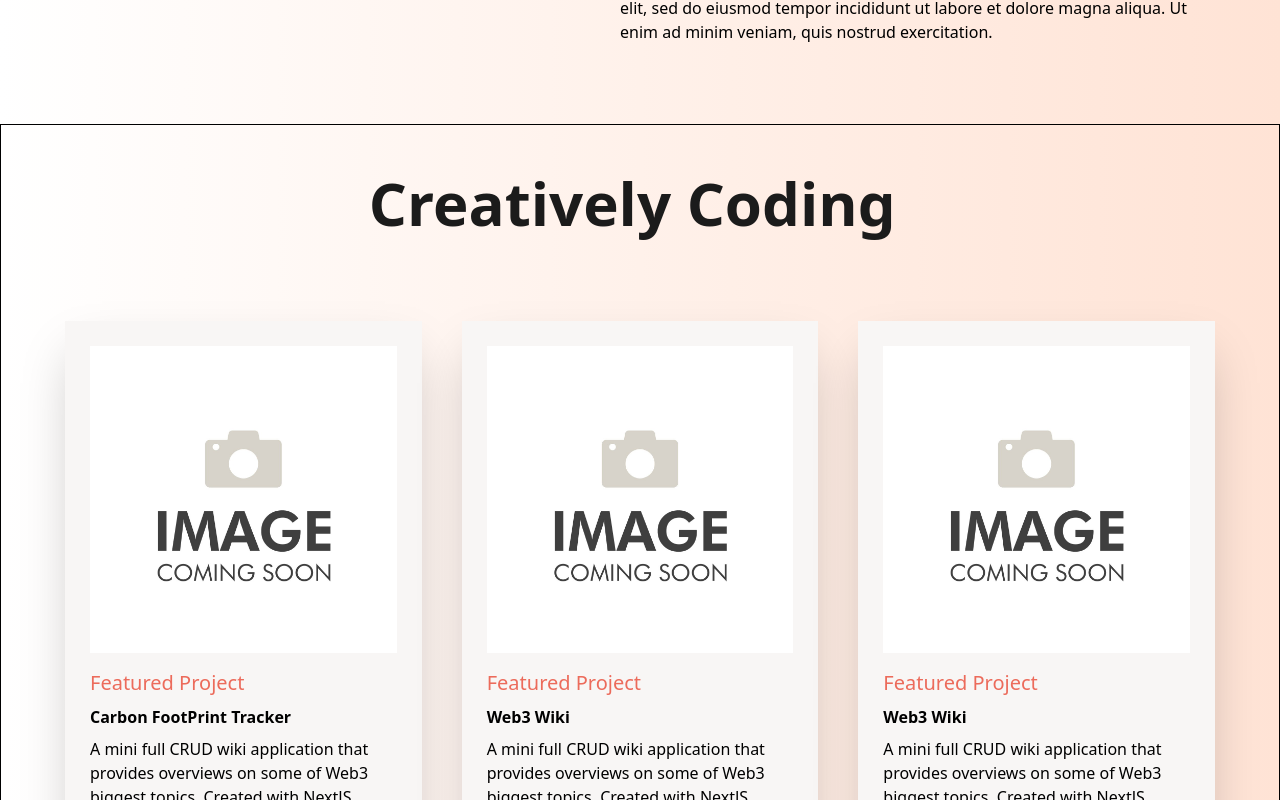
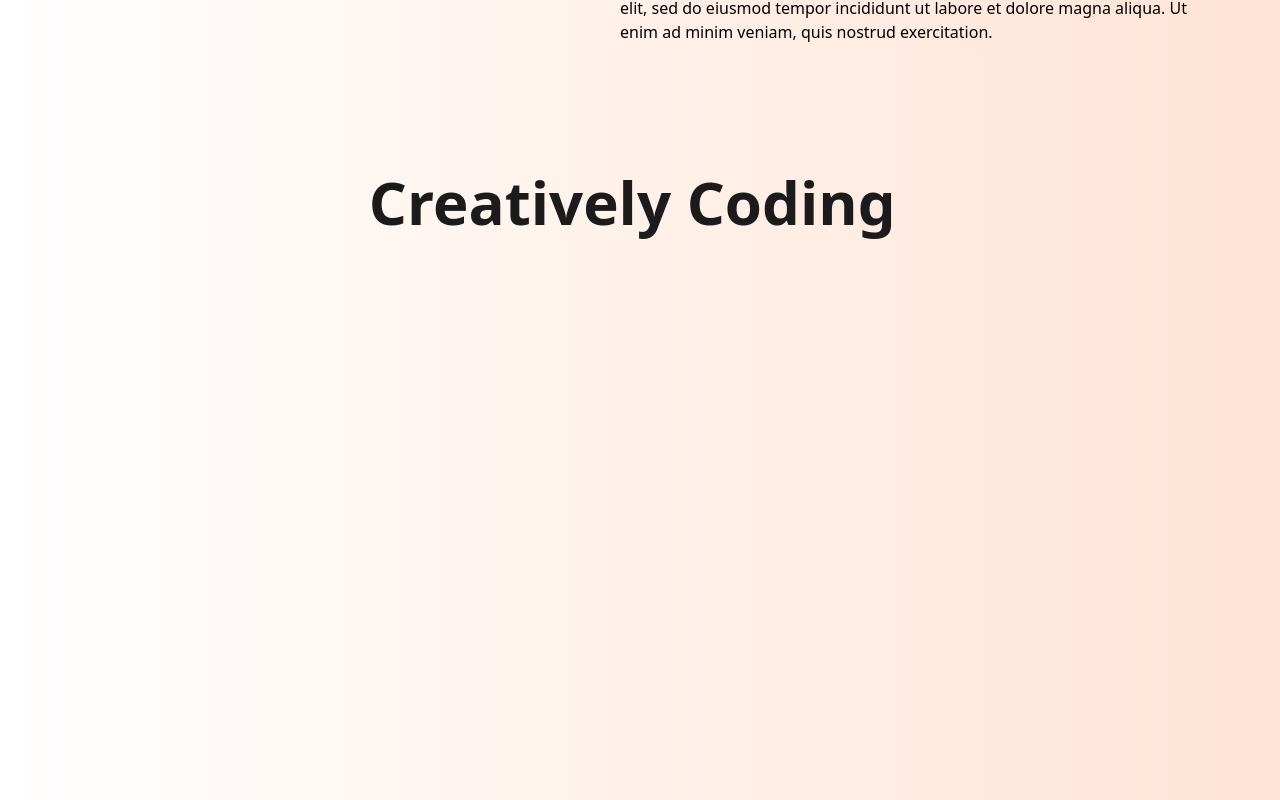
Before and after one commit to kayishau/23_portfolio, a React (Create React App) app: page / in a window 1280 px wide. Shown: the part 1540-2340 px from the top of the page. Built offline with nearby package versions, Linux system fonts and the light colour scheme.

Commit message:
Animations started

```diff
--- a/src/sections/Projects.js
+++ b/src/sections/Projects.js
@@ -1,10 +1,9 @@
-// import AnimatedText from "@/components/AnimatedText"
-// import { GithubIcon } from "@/components/Icons"
-// import TransitionEffect from "@/components/TransitionEffect"
+import React,{ useEffect } from "react";
+import AOS from 'aos';
+import 'aos/dist/aos.css';
 import { GithubIcon } from "../components/Icons";
+import AnimatedText from "../components/AnimatedText";
 
-
-import AnimatedText from "../components/AnimatedText";
 
 const Project = ({ title, type, img, summary, link, github }) => {
   return (
@@ -44,18 +43,25 @@ const Project = ({ title, type, img, summary, link, github }) => {
   );
 };
 
-const Projects = () => {
+export default function Projects() {
+    useEffect(() => {
+        AOS.init();
+      }, [])
   return (
     <section
       id="projectsSection"
-      className="w-full mb-16 flex flex-col items-center justify-center border border-black"
+      className="w-full mb-16 flex flex-col items-center justify-center"
     >
 
        <div className="pt-10">
         <AnimatedText text="Creatively Coding" />
 
         <div className="py-20 mx-16 gap-10 flex items-center justify-center">
-            <div className="border-black w-1/3">
+            <div className="border-black w-1/3"
+            data-aos="fade-up"
+            data-aos-anchor-placement="center-center"
+            data-aos-delay="300"
+            data-aos-offset="0">
                 <Project
                 title="Carbon FootPrint Tracker"
                 img={"/img/projects/image-coming-soon.jpeg"}
@@ -65,7 +71,11 @@ const Projects = () => {
                 github="https://github.com/tiffanysimione/ProjectThree-CarbonFootprint-FrontEnd" />
 
             </div>
-            <div className="border-black w-1/3">
+            <div className="border-black w-1/3"
+            data-aos="fade-up"
+            data-aos-anchor-placement="center-center"
+            data-aos-delay="150"
+            data-aos-offset="0">
                 <Project
                 title="Web3 Wiki"
                 img={"/img/projects/image-coming-soon.jpeg"}
@@ -75,7 +85,11 @@ const Projects = () => {
                 github="https://github.com/kayishau/web3-wiki" />
 
             </div>
-            <div className="border-black w-1/3">
+            <div className="border-black w-1/3"
+            data-aos="fade-up"
+            data-aos-anchor-placement="center-center"
+            data-aos-delay="250"
+            data-aos-offset="0">
                 <Project
                 title="Web3 Wiki"
                 img={"/img/projects/image-coming-soon.jpeg"}
@@ -97,5 +111,3 @@ const Projects = () => {
     </section>
   );
 };
-
-export default Projects;
```
